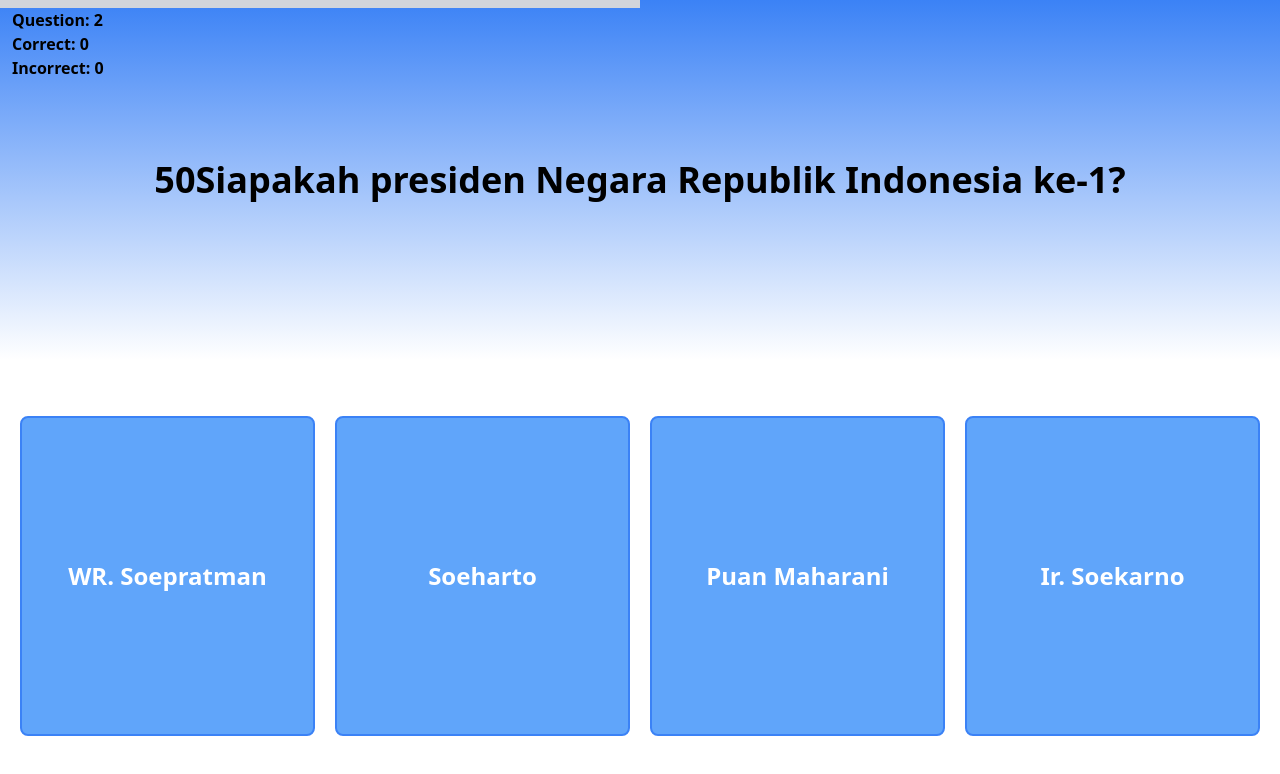
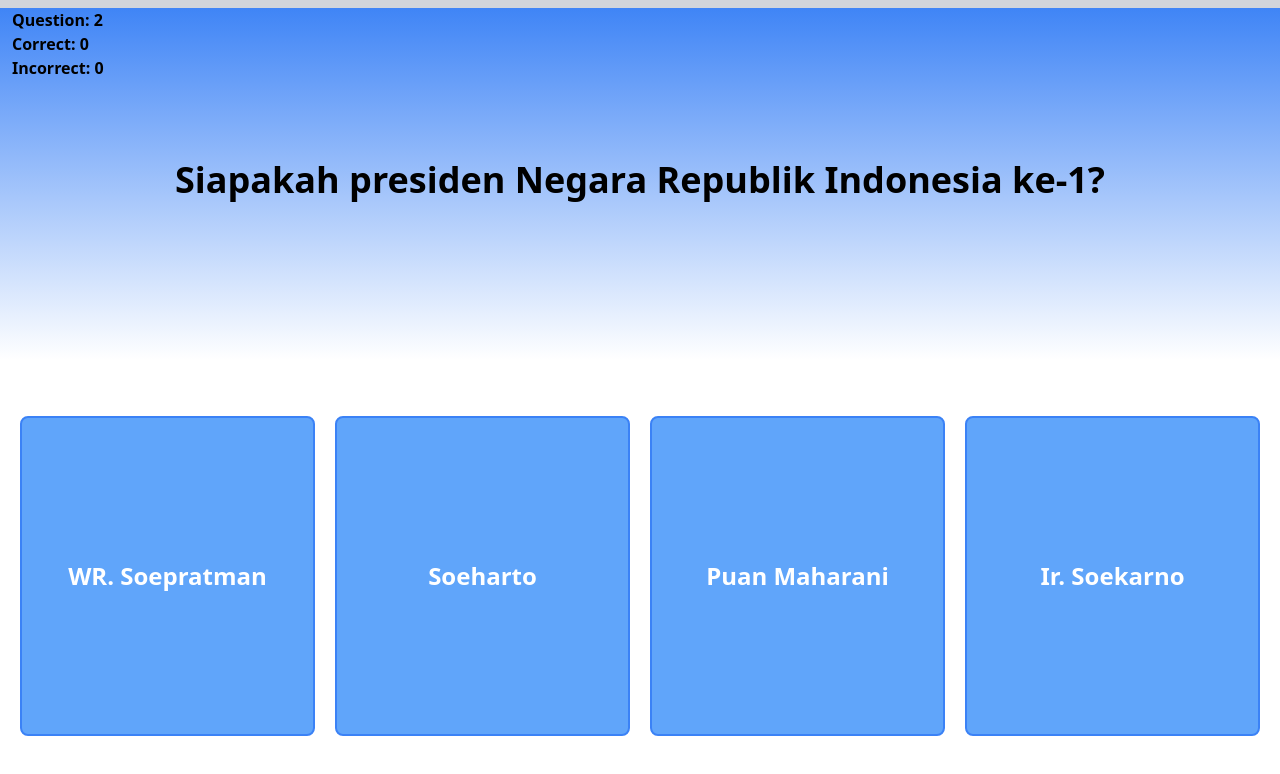
Before and after one commit to masgalih320/quizapp-nextjs, a Next.js app: page / in a window 1280 px wide. Shown: the top 774 px of the page. Built offline with nearby package versions, Linux system fonts and the light colour scheme.

Commit message:
Got stucked

```diff
--- a/pages/index.jsx
+++ b/pages/index.jsx
@@ -10,7 +10,7 @@ export default function Home({ question }) {
 
   useEffect(() => {
     let timerEl = document.getElementById('timer')
-    timerEl.style.width = `${timer}%`
+    // timerEl.style.width = `${timer}%`
   })
 
   function handleClick(ans) {
@@ -20,9 +20,9 @@ export default function Home({ question }) {
   }
 
   function timerCountdown() {
-    setTimeout(() => {
+    setInterval(() => {
       setTimer((timer > 0) ? timer - 10 : 0)
-      timer == 0 ? setIsOver(true) : timerCountdown()
+      timer == 0 ?? setIsOver(true)
     }, 1000)
   }
 
@@ -38,7 +38,7 @@ export default function Home({ question }) {
           <div className="font-bold">Correct: <span id="totalCorrect">{correctAnswerTotal}</span></div>
           <div className="font-bold">Incorrect: <span id="totalIncorrect">{incorrectAnswerTotal}</span></div>
         </h3>
-        <div className="font-bold text-4xl z-50 text-center">{timer}{question.length - 1 >= currentQuestionIndex ? question[currentQuestionIndex].question : ""}</div>
+        <div className="font-bold text-4xl z-50 text-center">{question.length - 1 >= currentQuestionIndex ? question[currentQuestionIndex].question : ""}</div>
       </div>
       <div className="h-[50vh] flex justify-between items-center space-x-5 mx-5">
         {question.length - 1 >= currentQuestionIndex ? question[currentQuestionIndex].choices.map((seg) => {
```
